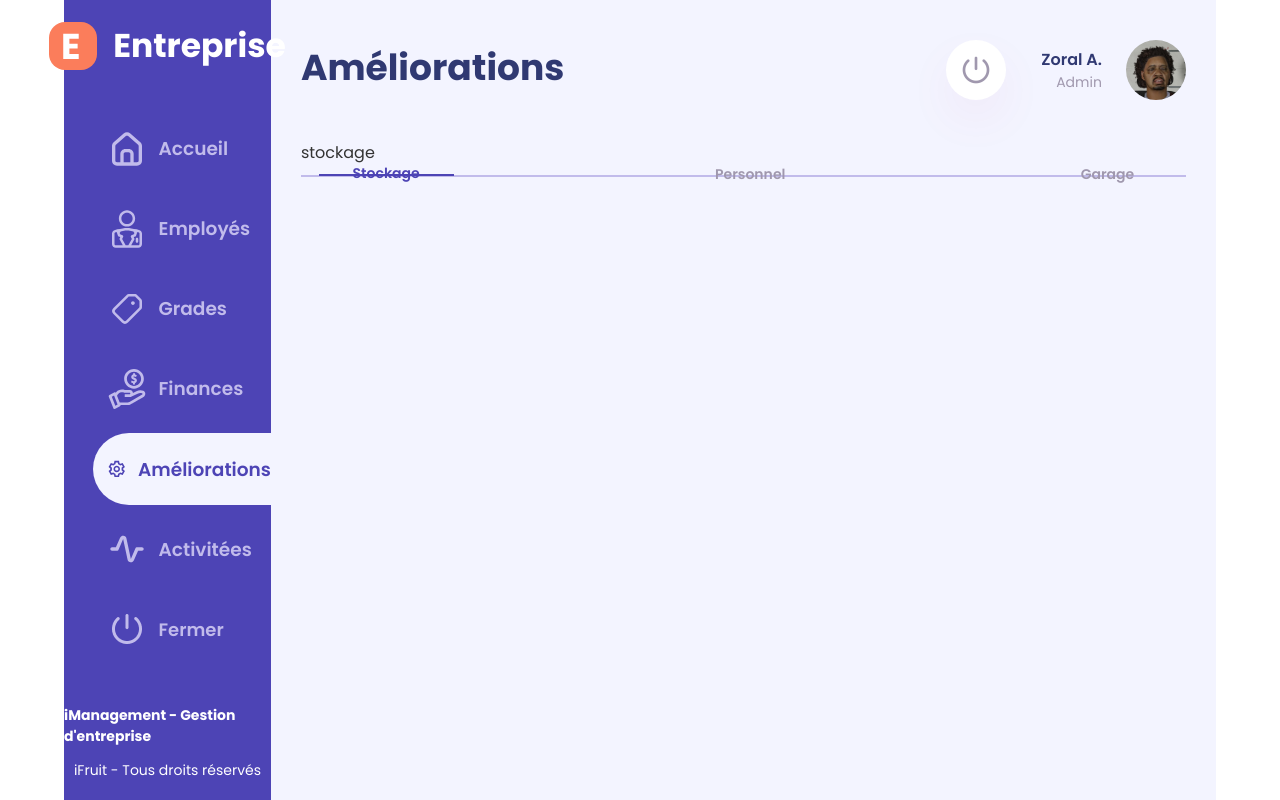
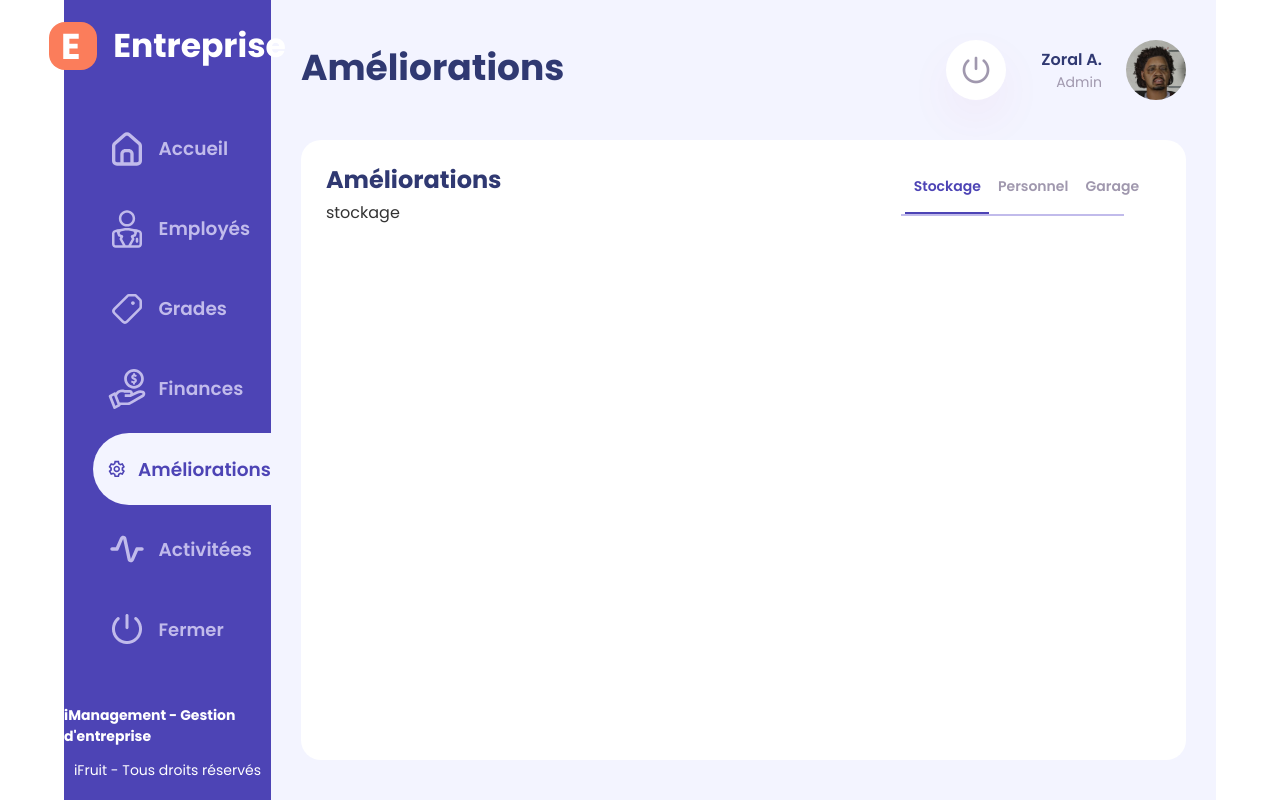
Before and after one commit to Tryade-projects/triade-dashboard, a React (Vite) app: page /improvements in a window 1280 px wide. Built offline with nearby package versions, Linux system fonts and the light colour scheme.

Commit message:
Intégration principale du composant buttonsFilterWrapper dans la page Improvements. Modification d'une partie du code css du composant buttonsFilterWrapper afin d'éviter que le texte bouge durant l'animatin.

```diff
--- a/src/components/ArticleContainer/ArticleContainer.jsx
+++ b/src/components/ArticleContainer/ArticleContainer.jsx
@@ -9,11 +9,13 @@ import React from "react";
  * @returns {JSX.Element}
  */
 
-const ArticleContainer = ({title, contain}) => {
+const ArticleContainer = ({title, contain, titleContain}) => {
   return (
     <article className="articleContainer">
-        <h2>{title}</h2>
-        {contain}
+        <div className="divTitle">
+          <h2>{title}</h2>
+          <div>{titleContain}</div></div>
+        <div className="contain">{contain}</div>
     </article>
   );
 };
--- a/src/components/ArticleContainer/_articleContainer.scss
+++ b/src/components/ArticleContainer/_articleContainer.scss
@@ -1,13 +1,38 @@
-.articleContainer{
+.articleContainer {
     position: relative;
     background-color: $colorWhite;
     border-radius: 20px;
     padding: 25px;
     padding-top: 60px;
-    h2{
+
+    .divTitle {
         position: absolute;
         top: 22px;
-        left: 30px;
-        @include littleTitle;
+        left: 25px;
+        display: flex;
+        width: calc(100% - 50px);
+        height: 6.69vh;
+        justify-content: space-between;
+
+        h2 {
+            @include littleTitle;
+        }
+
+        >div {
+            width: 17.43vw;
+            height: 100%;
+            margin-right: 2.90vw;
+            align-self: baseline;
+
+            nav {
+                height: 100%;
+                margin-top: 0;
+            }
+
+        }
+    }
+
+    .contain {
+        width: 100%;
     }
 }
--- a/src/components/ButtonsFilterWrapper/_buttonsFilterWrapper.scss
+++ b/src/components/ButtonsFilterWrapper/_buttonsFilterWrapper.scss
@@ -1,16 +1,16 @@
 .buttonsFilterWrapper {
   display: flex;
-  height: 9.34%;
+  height: 6.69vh;
   width: 100%;
-
   justify-content: space-between;
   border-bottom: 2px solid $colorGrey2;
   padding: 0 2%;
-  margin-top: 1%;
+  margin-top: 1.13vh;
   .active {
     color: $colorPurple;
     border-bottom: 2px solid $colorPurple;
     background-color: transparent;
+    transition: all ease-out 0.4s;
   }
 }
 
@@ -21,4 +21,6 @@
   font-size: 14px;
   color: $colorGrey3;
   padding: 0 4%;
+  border-bottom: 2px solid transparent;
+  transition: all ease 0.4s;
 }
--- a/src/components/TableExpense/_tableExpense.scss
+++ b/src/components/TableExpense/_tableExpense.scss
@@ -7,7 +7,7 @@
         .tableExpense {
             height: 59.20vh;
             margin-top: 70px;
-            margin-bottom: 50px;
+            margin-bottom: 30px;
             flex-grow: 1;
             display: flex;
             flex-direction: column;
--- a/src/components/TableGain/_tableGain.scss
+++ b/src/components/TableGain/_tableGain.scss
@@ -7,7 +7,7 @@
         .tableGain {
             height: 59.20vh;
             margin-top: 70px;
-            margin-bottom: 50px;
+            margin-bottom: 30px;
             flex-grow: 1;
             display: flex;
             flex-direction: column;
--- a/src/pages/Improvements/Improvements.jsx
+++ b/src/pages/Improvements/Improvements.jsx
@@ -32,13 +32,12 @@ const Improvements = () => {
   return (
     <main className='main mainImprovements'>
       <Header title="Améliorations" />
-      {/* <ArticleContainer title="Améliorations"  /> */}
-      {improvements.map((improvement) => (
-        <div>{improvement.category}</div>
-      ))}
-      <div className='contain'>
-        <ButtonsFilterWrapper labels={improvementsLabels} category={category} setCategory={setCategory} />
-      </div>
+      <ArticleContainer title="Améliorations"
+                        titleContain={<ButtonsFilterWrapper labels={improvementsLabels} category={category} setCategory={setCategory} />}
+                        contain={improvements.map((improvement) => (
+                          <div>{improvement.category}</div>
+                        ))}
+       />
     </main >
   )
 };
--- a/src/pages/Improvements/_improvements.scss
+++ b/src/pages/Improvements/_improvements.scss
@@ -1,4 +1,5 @@
 .mainImprovements{
+
     .articleContainer{
         // width: 69.14vw;
         height: 78.43vh;
```
